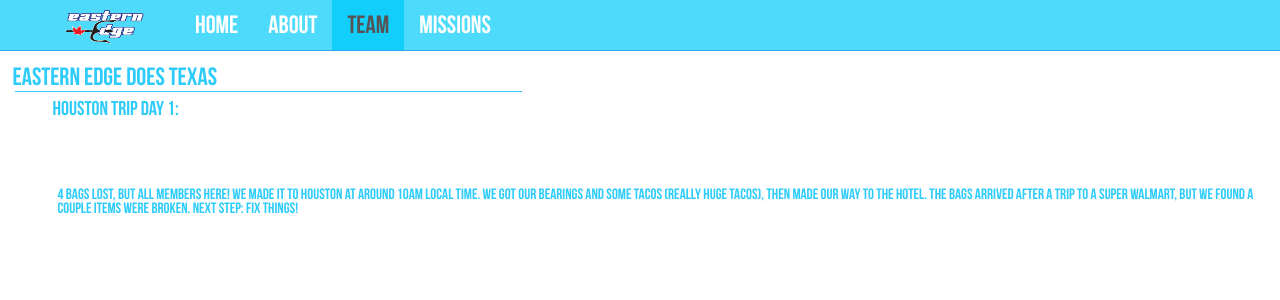
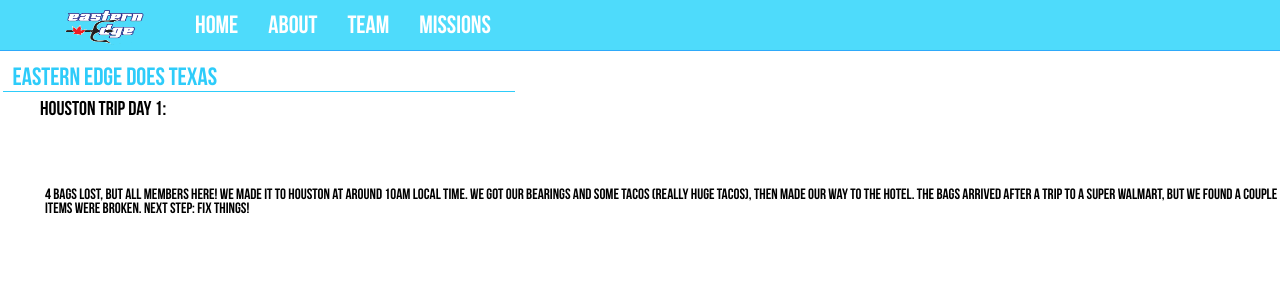
Before and after one commit to EasternEdgeRobotics/OldWebsite, a Jekyll site: the page NASA.html, which Jekyll copies as it is, in a window 1280 px wide. Shown: the top 300 px of the page. Built offline with Jekyll 4.4.1, drawn with Linux system fonts in a browser that asks for light colours.

Commit message:
changed text colour

```diff
--- a/NASA.html
+++ b/NASA.html
@@ -17,7 +17,7 @@
 	      		<ul class="nav navbar-nav">
 	        		<li><a href="index.html">Home</a></li>
 	        		<li><a href="about.html">About</a></li>
-	        		<li class="active"><a href="team.html">Team</a></li>
+	        		<li><a href="team.html">Team</a></li>
 	        		<li><a href="missions.html">Missions</a></li>
 	      		</ul>
 	    	</div><!--/.nav-collapse -->
@@ -29,6 +29,7 @@
 <p>
 	Eastern Edge Does Texas
 </p>
+</div>
 <hr class="teamline">
 <div class="CEOtitletext">
 	Houston Trip Day 1:
--- a/keely_reflection.html
+++ b/keely_reflection.html
@@ -17,7 +17,7 @@
 	      		<ul class="nav navbar-nav">
 	        		<li><a href="index.html">Home</a></li>
 	        		<li><a href="about.html">About</a></li>
-	        		<li class="active"><a href="team.html">Team</a></li>
+	        		<li><a href="team.html">Team</a></li>
 	        		<li><a href="missions.html">Missions</a></li>
 	      		</ul>
 	    	</div><!--/.nav-collapse -->
@@ -29,6 +29,7 @@
 <p>
 	Employee Reflection
 </p>
+</div>
 <hr class="teamline">
 <div class="text">
 	<p>
```
